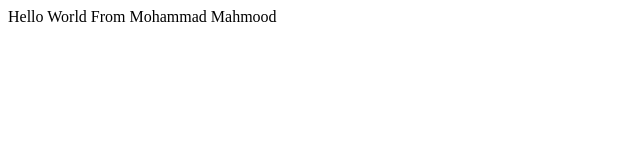
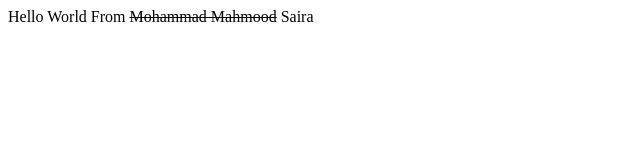
Before and after one commit to MohammadMahmoodM/AssignmentNo1, a plain HTML site: page index.html in a window 1280 px wide. Shown: the full height of the page, 0-640 px from the left. Drawn offline with Linux system fonts and the light colour scheme.

Commit message:
Updated index.html
Hellow from saira

```diff
--- a/index.html
+++ b/index.html
@@ -4,6 +4,6 @@
     <title>Document</title>
 </head>
 <body>
-    <div>Hello World From Mohammad Mahmood</div>
+    <div>Hello World From <s>Mohammad Mahmood</s> Saira </div>
 </body>
 </html>
```
